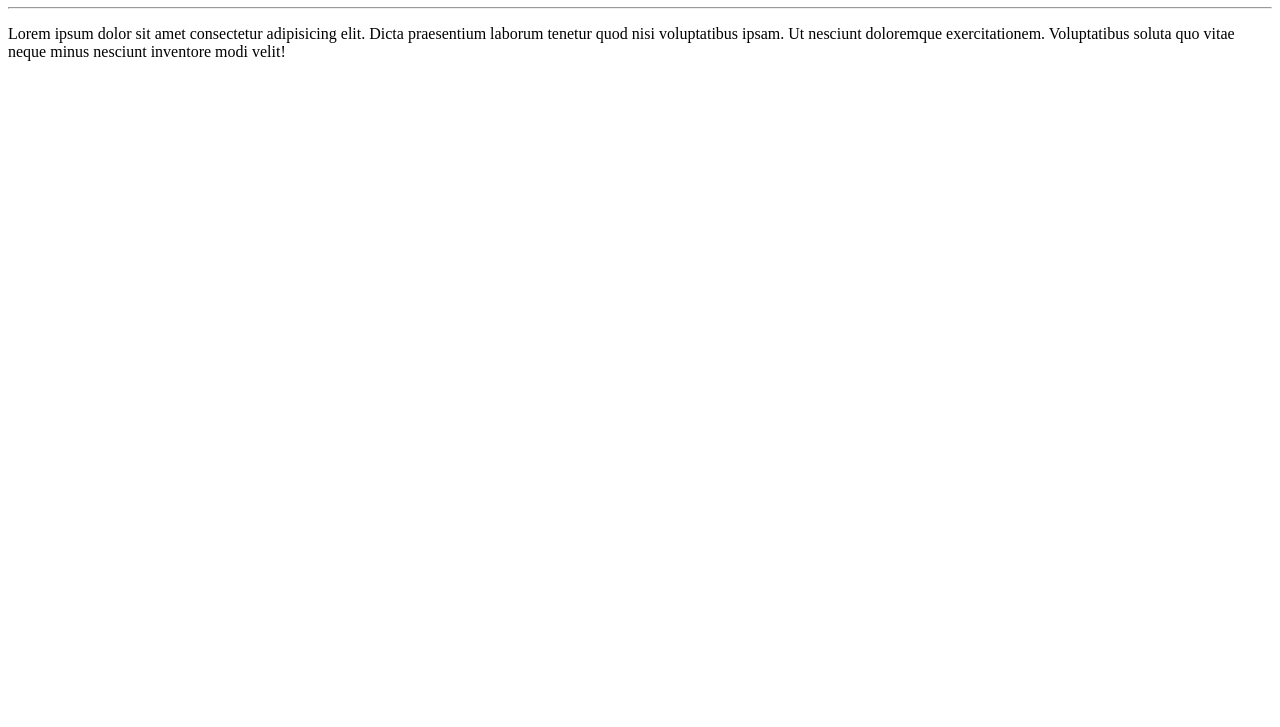
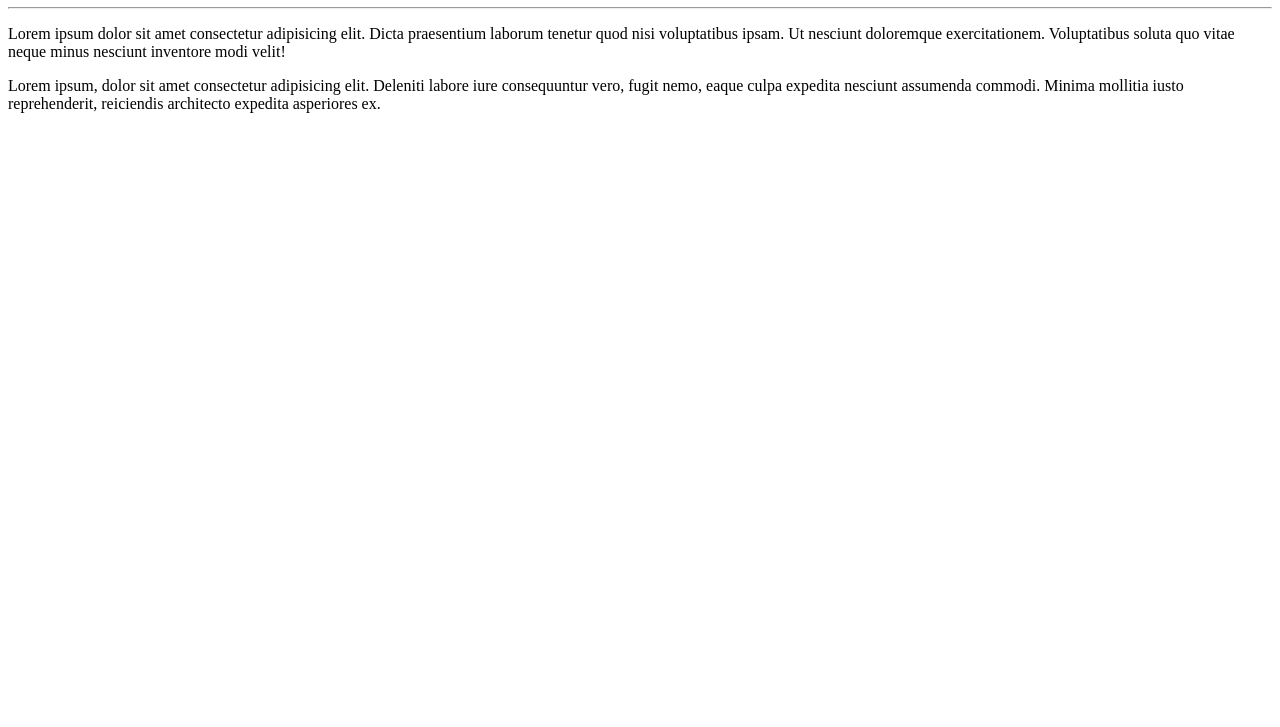
Before and after one commit to Lekito/Ola-Mundo, a plain HTML site: page site-exeplo/index.html in a window 1280 px wide. Shown: the part 73-800 px from the top of the page. Drawn offline with Linux system fonts and the light colour scheme.

Commit message:
Adicionei um parágrafo

```diff
--- a/site-exeplo/index.html
+++ b/site-exeplo/index.html
@@ -9,5 +9,6 @@
     <h1>Olá, mundo!</h1>
     <hr>
     <p>Lorem ipsum dolor sit amet consectetur adipisicing elit. Dicta praesentium laborum tenetur quod nisi voluptatibus ipsam. Ut nesciunt doloremque exercitationem. Voluptatibus soluta quo vitae neque minus nesciunt inventore modi velit!</p>
+    <p>Lorem ipsum, dolor sit amet consectetur adipisicing elit. Deleniti labore iure consequuntur vero, fugit nemo, eaque culpa expedita nesciunt assumenda commodi. Minima mollitia iusto reprehenderit, reiciendis architecto expedita asperiores ex.</p>
 </body>
 </html>
```
